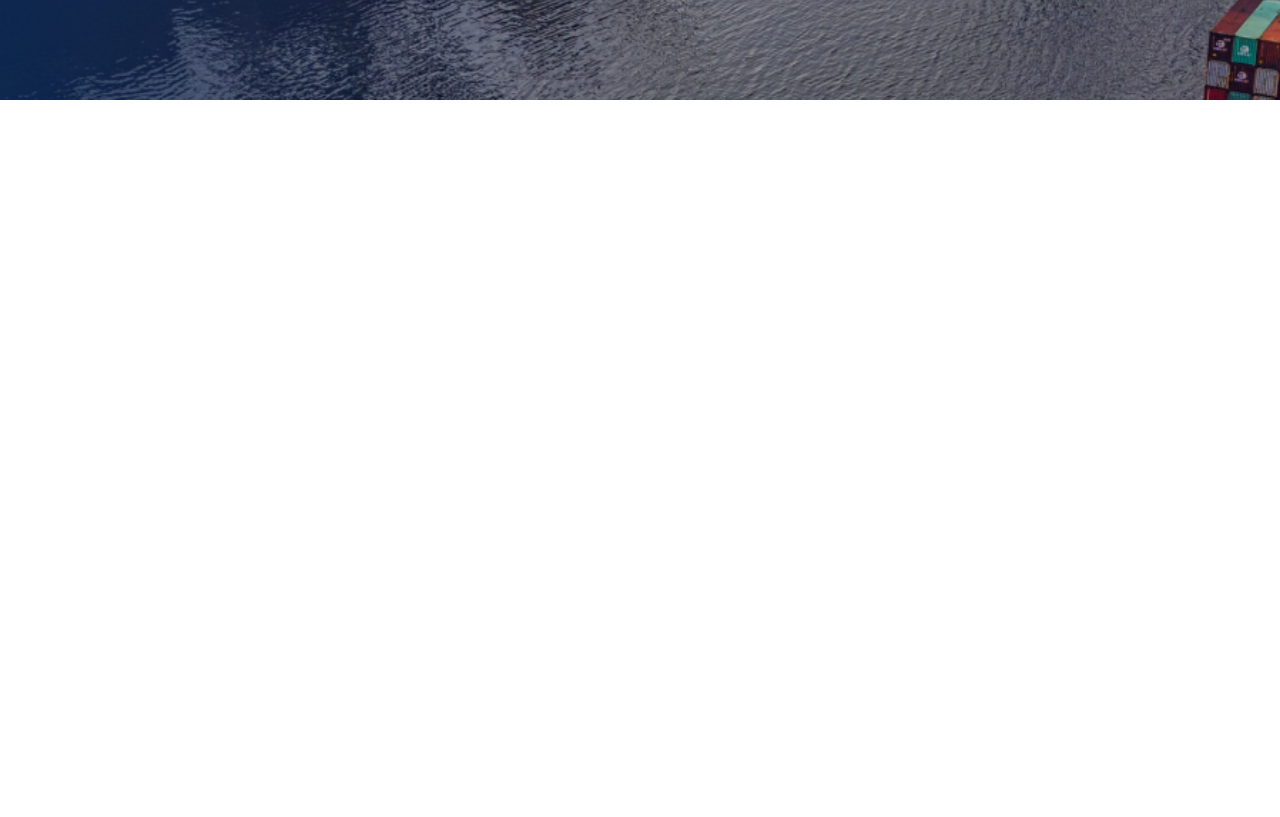
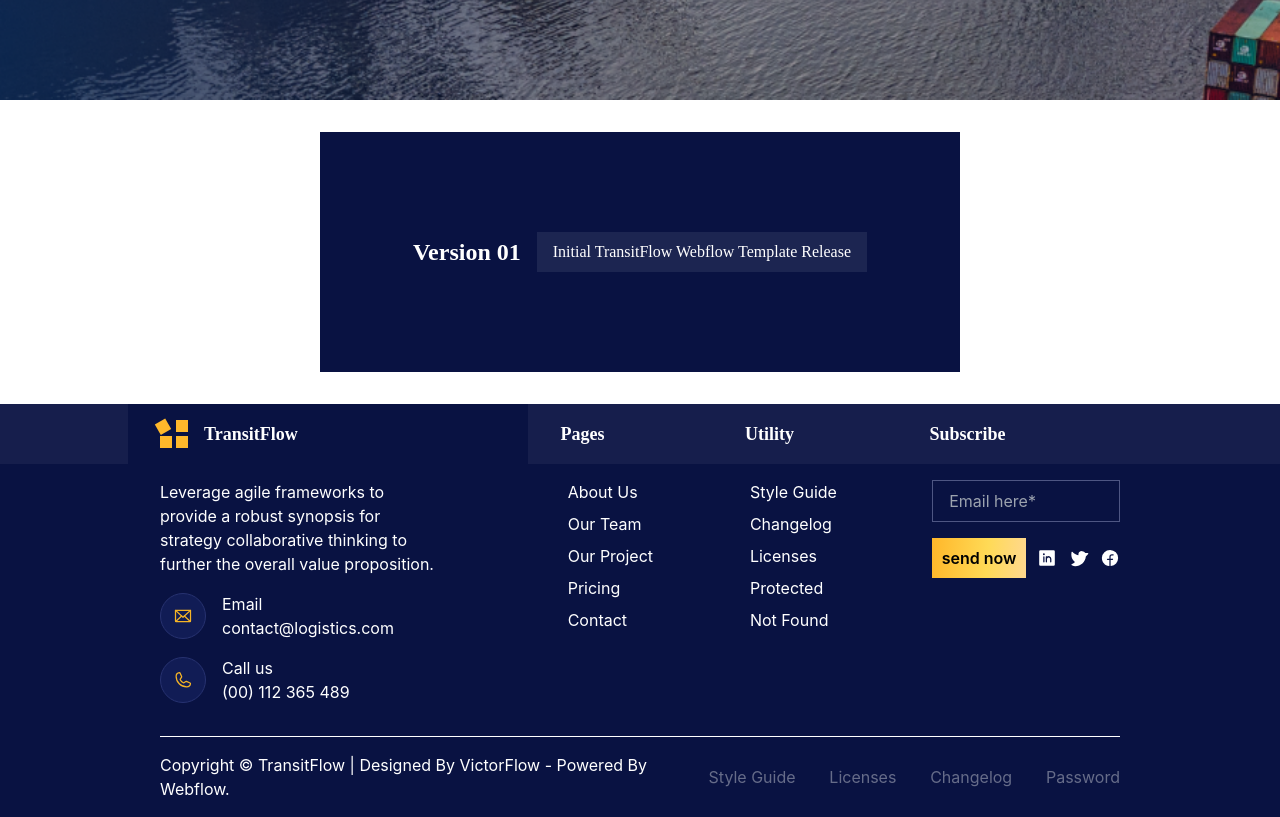
Before and after one commit to smartcollins/logistics, a React (Create React App) app: page /change in a window 1280 px wide. Shown: the part 540-1357 px from the top of the page. Before the commit the page ends 800 px from the top, so only its background shows below. Built offline with nearby package versions, Linux system fonts and the light colour scheme.

Commit message:
modified Change

```diff
--- a/src/pages/Change.jsx
+++ b/src/pages/Change.jsx
@@ -1,12 +1,21 @@
 import React from 'react';
 import banner from '../data/banner';
 import Banner from '../component/Banner';
+import Footer from '../component/Footer';
+import color from '../data/color';
 
 
 const Change = ()=>{
     return(
         <div>
             <div>{banner.slice(12, 13).map((item, idx) => <Banner key={idx} {...item} />)}</div>
+            <div style={{backgroundColor: color.blueBg}} className='flex items-center justify-center w-2/4 mx-auto my-8 h-[30vh]'>
+                <div className='flex items-center gap-4 text-white'>
+                    <p className=' font-bold text-2xl font-[Rubik]'>Version 01</p>
+                    <p className='bg-[#1c2551] font-[Krub] py-2 px-4'>Initial TransitFlow Webflow Template Release</p>
+                </div>
+            </div>
+            <Footer/>
         </div>
     )
 }
```
